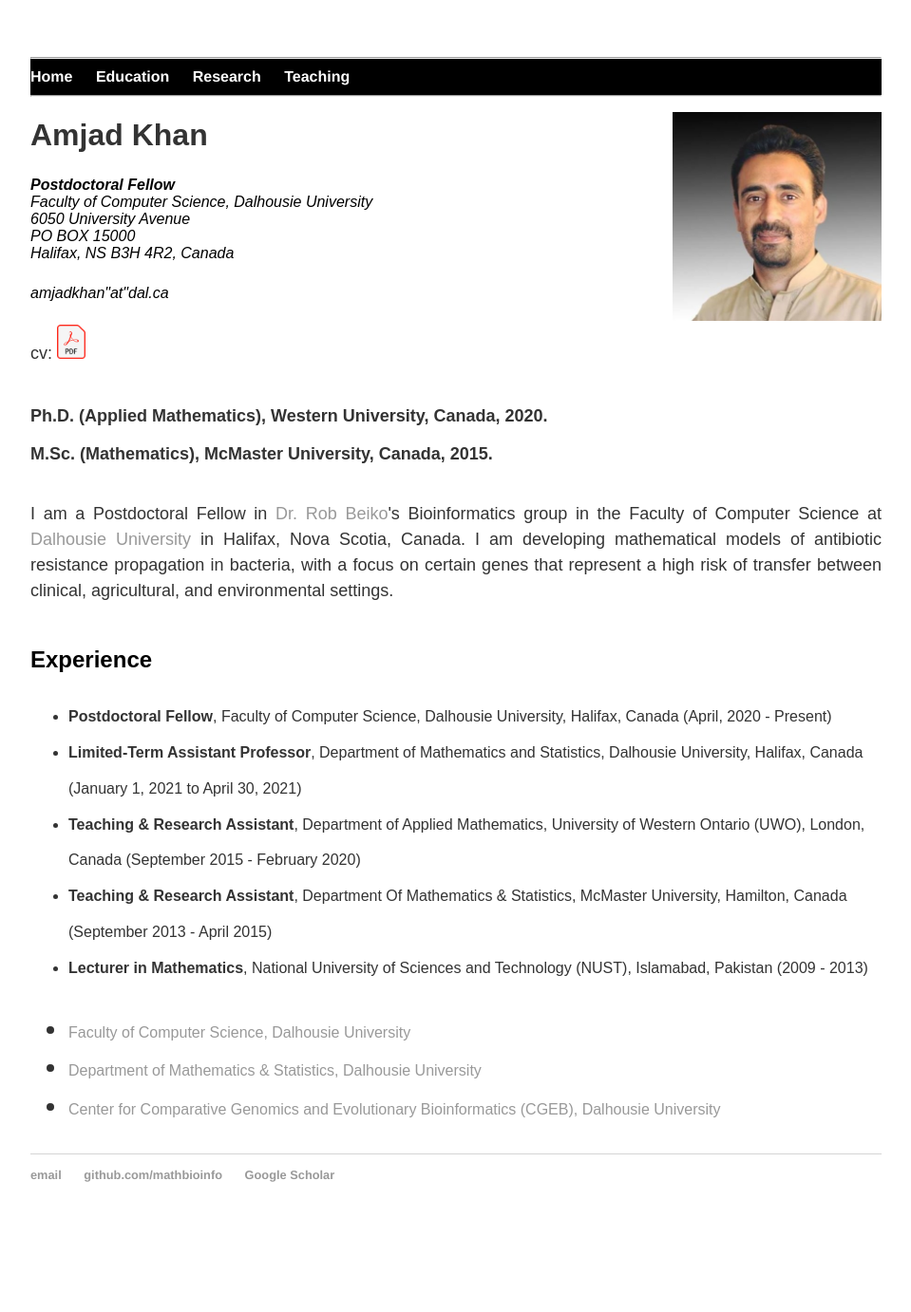
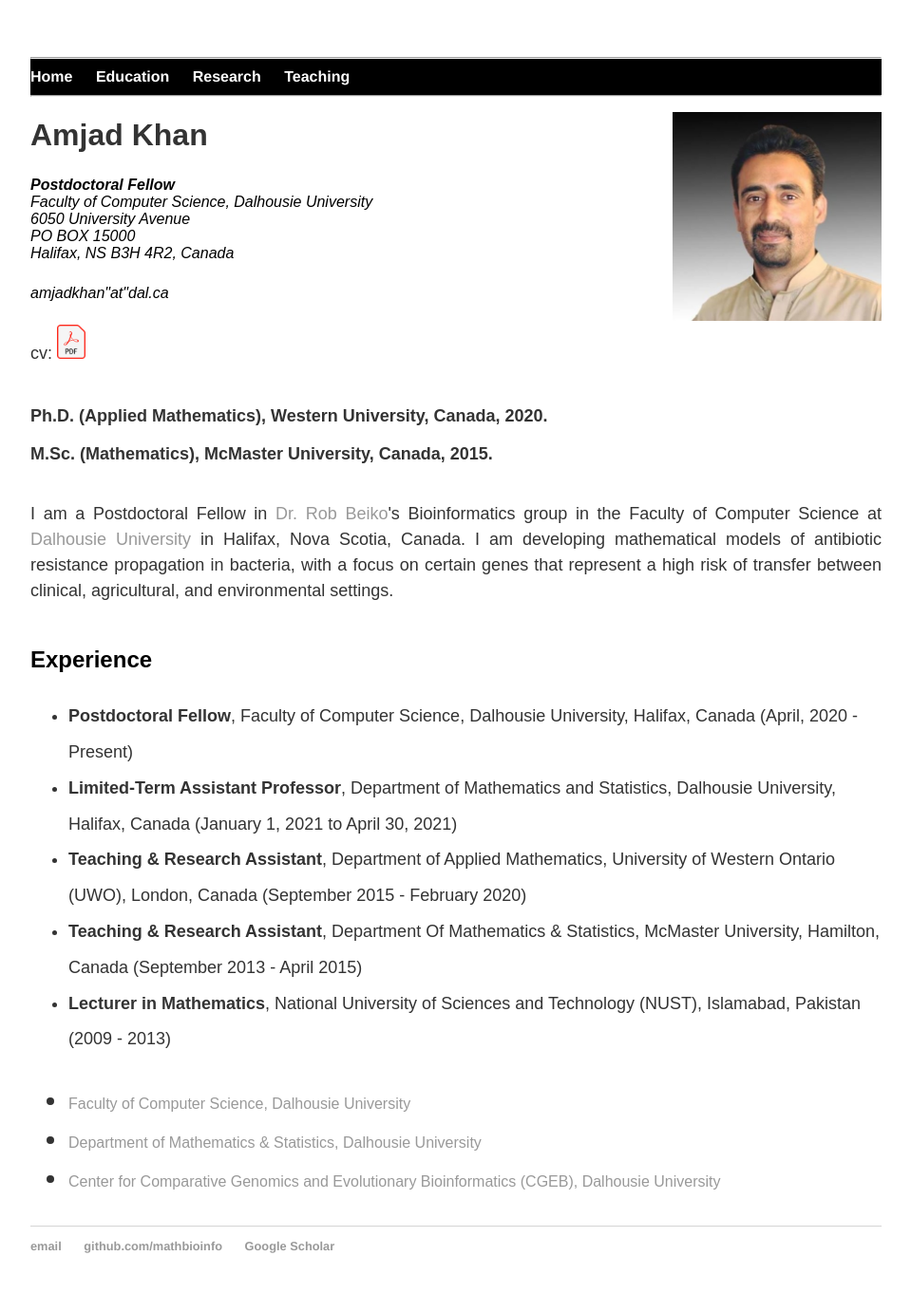
Before and after one commit to MathBioInfo/amjadkhan, a Jekyll site: the page index.html, which Jekyll copies as it is, in a window 1280 px wide. Shown: the whole page at 95% size, without its empty margins (160-1119 px from the left). Built offline with Jekyll 4.4.1, drawn with Linux system fonts in a browser that asks for light colours; before the commit the page ends 1307 px from its top, so only the background shows below that.

Commit message:
Update index.html

```diff
--- a/index.html
+++ b/index.html
@@ -53,9 +53,8 @@
 				Canada. I am developing mathematical models of antibiotic resistance propagation in bacteria, with a focus on certain genes that represent a high risk of
 				transfer between clinical, agricultural, and environmental settings. </p>
 			<br><font size="5"><b>Experience</b></font><br>
-			<p style="text-align:justify;line-height:1">
+			<p style="text-align:justify;line-height:1"><font size="4">
 			<ul>
-			<font size="3">
 			<li><b>Postdoctoral Fellow</b>, Faculty of Computer Science, Dalhousie University, Halifax,
 			Canada (April, 2020 - Present)</li>
 			<li><b>Limited-Term Assistant Professor</b>, Department of Mathematics and Statistics, Dalhousie University, Halifax, Canada (January 1, 2021 to April 30, 2021)</li>
```
